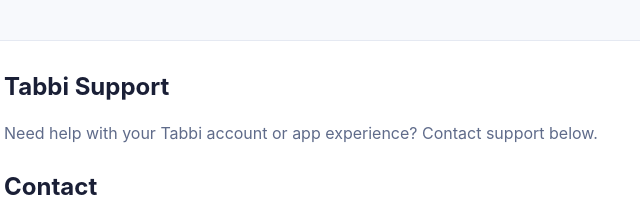
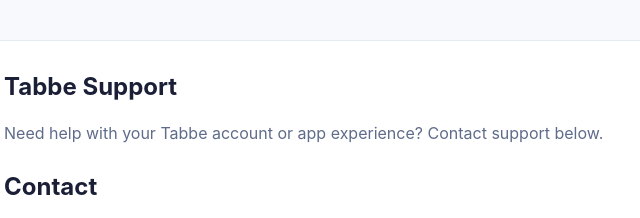
Before and after one commit to davidOyebade/tabbi-support, a plain HTML site: page support.html in a window 1280 px wide. Shown: the top 218 px of the page, 305-945 px from the left. Drawn offline with Linux system fonts and the light colour scheme.

Commit message:
Update support.html

```diff
--- a/support.html
+++ b/support.html
@@ -3,7 +3,7 @@
   <head>
     <meta charset="UTF-8" />
     <meta name="viewport" content="width=device-width, initial-scale=1.0" />
-    <title>Tabbi Support</title>
+    <title>Tabbe Support</title>
     <style>
       :root {
         --bg: #f7f9fc;
@@ -42,12 +42,12 @@
   <body>
     <main>
       <section class="card">
-        <h1>Tabbi Support</h1>
-        <p class="muted">Need help with your Tabbi account or app experience? Contact support below.</p>
+        <h1>Tabbe Support</h1>
+        <p class="muted">Need help with your Tabbe account or app experience? Contact support below.</p>
         <h2>Contact</h2>
         <p>
           Email:
-          <a href="mailto:davidsprogramplayground@gmail.com">davidsprogramplayground@gmail.com</a>
+          <a href="mailto:davidsprogramplayground@gmail.com">davidsprogramplayground@gmail.com</a>.
         </p>
         <h2>What to include in support requests</h2>
         <ul>
```
